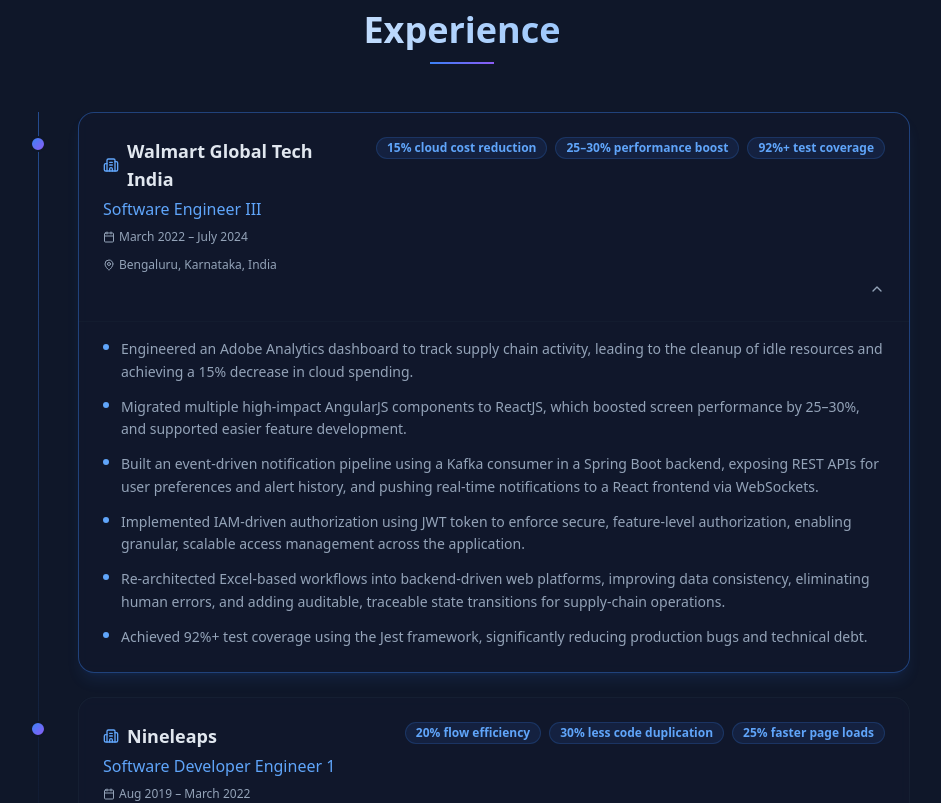
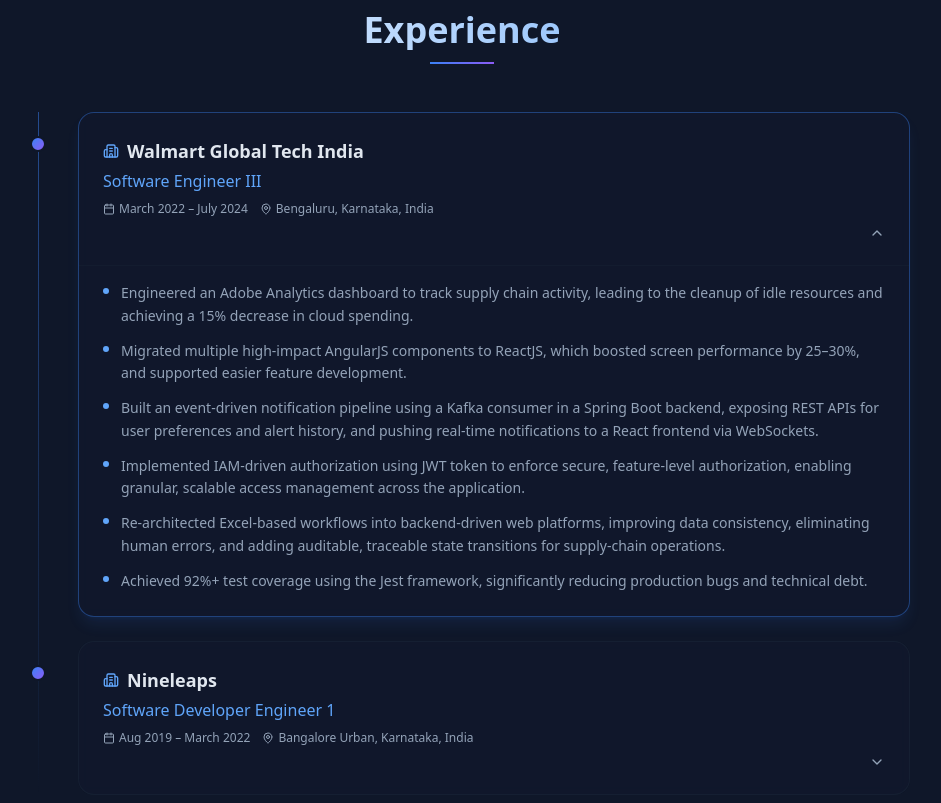
Before and after one commit to amurark3/amurark3.github.io, a Next.js app: page / in a window 1280 px wide. Shown: the part 1140-1943 px from the top of the page, without its empty margins (178-1119 px from the left). Built offline with nearby package versions, Linux system fonts and the light colour scheme.

Commit message:
fix: clear metrics array in resumeData for improved clarity

```diff
--- a/data/resume.ts
+++ b/data/resume.ts
@@ -23,7 +23,7 @@
         "Re-architected Excel-based workflows into backend-driven web platforms, improving data consistency, eliminating human errors, and adding auditable, traceable state transitions for supply-chain operations.",
         "Achieved 92%+ test coverage using the Jest framework, significantly reducing production bugs and technical debt.",
       ],
-      metrics: ["15% cloud cost reduction", "25–30% performance boost", "92%+ test coverage"],
+      metrics: [],
     },
     {
       company: "Nineleaps",
@@ -37,7 +37,7 @@
         "Contributed to monorepo architecture, reducing code duplication by 30% and improving cross-project development efficiency.",
         "Optimized code with code-splitting and lazy loading, improving page load times by 25% and boosting Lighthouse scores.",
       ],
-      metrics: ["20% flow efficiency", "30% less code duplication", "25% faster page loads"],
+      metrics: [],
     },
   ],
   achievements: [
```
